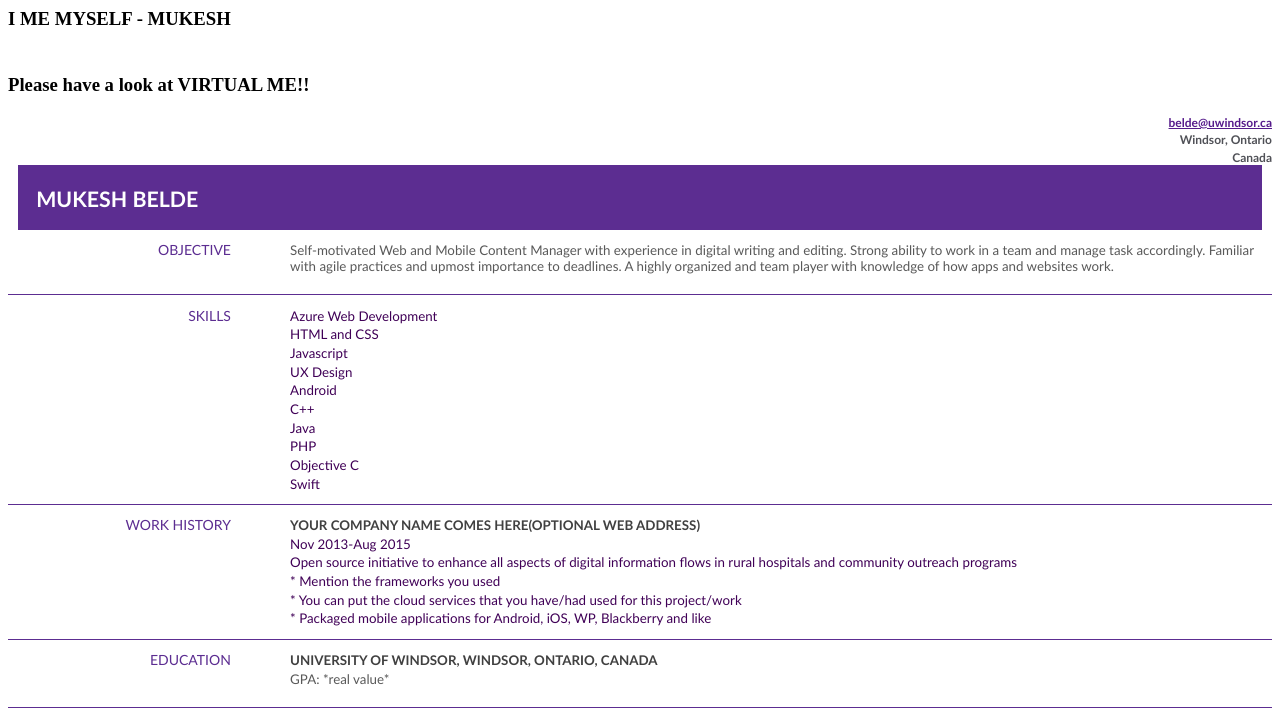
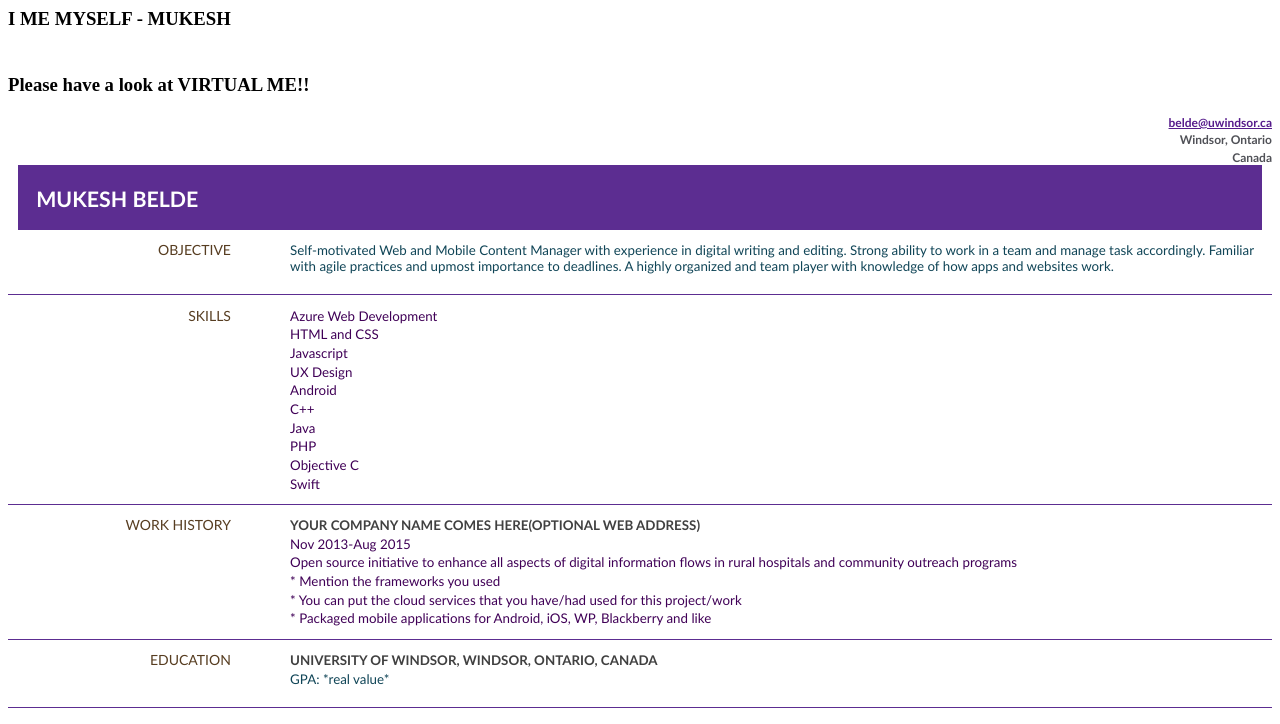
Before and after one commit to PrinceMukesh1991/PrinceMukesh1991.github.io, a plain HTML site: page index.html in a window 1280 px wide. Drawn offline with Linux system fonts and the light colour scheme.

Commit message:
Update index.html

```diff
--- a/index.html
+++ b/index.html
@@ -36,7 +36,7 @@
         mso-hansi-theme-font: minor-latin;
         mso-bidi-font-family: "Times New Roman";
         mso-bidi-theme-font: minor-bidi;
-        color: #595959;
+        color: #104557;
         mso-themecolor: text1;
         mso-themetint: 166;
         mso-font-kerning: 10.0pt;
@@ -64,7 +64,7 @@
         mso-hansi-theme-font: major-latin;
         mso-bidi-font-family: "Times New Roman";
         mso-bidi-theme-font: major-bidi;
-        color: #5C2D91;
+        color: #573D21;
         mso-themecolor: accent1;
         text-transform: uppercase;
         mso-font-kerning: 10.0pt;
```
